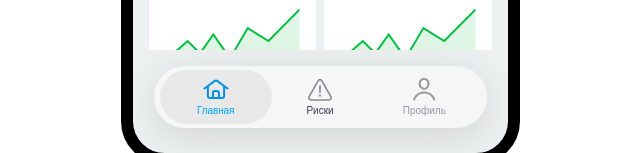
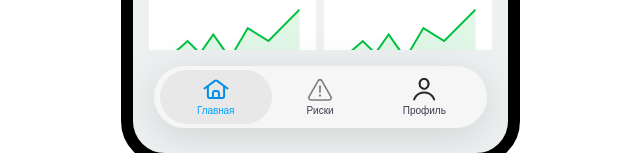
Before and after one commit to dzhuchkov-spider/avilon, a React (Vite) app: page / in a window 1280 px wide. Shown: the part 659-812 px from the top of the page, without its empty margins (320-960 px from the left). Built offline with nearby package versions, Linux system fonts and the light colour scheme.

Commit message:
Risks 10

```diff
--- a/src/App.tsx
+++ b/src/App.tsx
@@ -1258,7 +1258,7 @@ function App() {
               className={`flex flex-1 flex-col gap-px items-center justify-center min-w-px mr-[-8px] overflow-clip pb-[7px] pt-[6px] px-[8px] relative rounded-[100px] cursor-pointer ${activeTab === 'Главная' ? 'bg-[#e8e8e8]' : ''}`}
               onClick={() => setActiveTab('Главная')}
             >
-              <img src={tabHome} alt="" className={`relative shrink-0 w-[28px] h-[28px] ${activeTab === 'Главная' ? '' : 'opacity-60'}`} style={{ filter: activeTab === 'Главная' ? 'brightness(0) saturate(100%) invert(34%) sepia(89%) saturate(2476%) hue-rotate(183deg) brightness(101%) contrast(101%)' : 'brightness(0) saturate(100%) invert(23%) sepia(12%) saturate(472%) hue-rotate(197deg) brightness(96%) contrast(91%)' }} />
+              <img src={tabHome} alt="" className={`relative shrink-0 w-[28px] h-[28px] ${activeTab === 'Главная' ? '' : 'opacity-60'}`} style={{ filter: activeTab === 'Главная' ? 'brightness(0) saturate(100%) invert(34%) sepia(89%) saturate(2476%) hue-rotate(183deg) brightness(101%) contrast(101%)' : 'brightness(0) saturate(100%) invert(13%) sepia(6%) saturate(727%) hue-rotate(203deg) brightness(95%) contrast(90%)' }} />
               <p className={`font-['Manrope:SemiBold',sans-serif] font-semibold leading-[12px] min-w-full relative shrink-0 text-[10px] text-center tracking-[-0.1px] ${activeTab === 'Главная' ? 'text-[#00a4ff]' : 'text-[#3a3b4f]'}`}>
                 Главная
               </p>
@@ -1267,15 +1267,15 @@ function App() {
               className={`flex flex-1 flex-col gap-[0.5px] items-center justify-center min-w-px mr-[-8px] pb-[7px] pt-[6px] px-[8px] relative rounded-[100px] cursor-pointer ${activeTab === 'Риски' ? 'bg-[#e8e8e8]' : ''}`}
               onClick={() => setActiveTab('Риски')}
             >
-              <img src={tabRisk} alt="" className={`relative shrink-0 w-[28px] h-[28px] ${activeTab === 'Риски' ? '' : 'opacity-60'}`} style={{ filter: activeTab === 'Риски' ? 'brightness(0) saturate(100%) invert(34%) sepia(89%) saturate(2476%) hue-rotate(183deg) brightness(101%) contrast(101%)' : 'brightness(0) saturate(100%) invert(23%) sepia(12%) saturate(472%) hue-rotate(197deg) brightness(96%) contrast(91%)' }} />
+              <img src={tabRisk} alt="" className={`relative shrink-0 w-[28px] h-[28px] ${activeTab === 'Риски' ? '' : 'opacity-60'}`} style={{ filter: activeTab === 'Риски' ? 'brightness(0) saturate(100%) invert(34%) sepia(89%) saturate(2476%) hue-rotate(183deg) brightness(101%) contrast(101%)' : 'brightness(0) saturate(100%) invert(13%) sepia(6%) saturate(727%) hue-rotate(203deg) brightness(95%) contrast(90%)' }} />
               <p className={`font-['Manrope:SemiBold',sans-serif] font-semibold leading-[12px] min-w-full relative shrink-0 text-[10px] text-center ${activeTab === 'Риски' ? 'text-[#00a4ff]' : 'text-[#3a3b4f]'}`}>
                 Риски
               </p>
             </div>
             <div
-              className="flex flex-1 flex-col gap-[0.5px] items-center justify-center min-w-px pb-[7px] pt-[6px] px-[8px] relative rounded-[100px] opacity-50 cursor-not-allowed"
+              className="flex flex-1 flex-col gap-[0.5px] items-center justify-center min-w-px pb-[7px] pt-[6px] px-[8px] relative rounded-[100px]"
             >
-              <img src={tabProfile} alt="" className="relative shrink-0 w-[28px] h-[28px]" style={{ filter: 'brightness(0) saturate(100%) invert(23%) sepia(12%) saturate(472%) hue-rotate(197deg) brightness(96%) contrast(91%)' }} />
+              <img src={tabProfile} alt="" className="relative shrink-0 w-[28px] h-[28px]" style={{ filter: 'brightness(0) saturate(100%) invert(13%) sepia(6%) saturate(727%) hue-rotate(203deg) brightness(95%) contrast(90%)' }} />
               <p className="font-['Manrope:SemiBold',sans-serif] font-semibold leading-[12px] min-w-full relative shrink-0 text-[10px] text-center text-[#3a3b4f]">
                 Профиль
               </p>
```
